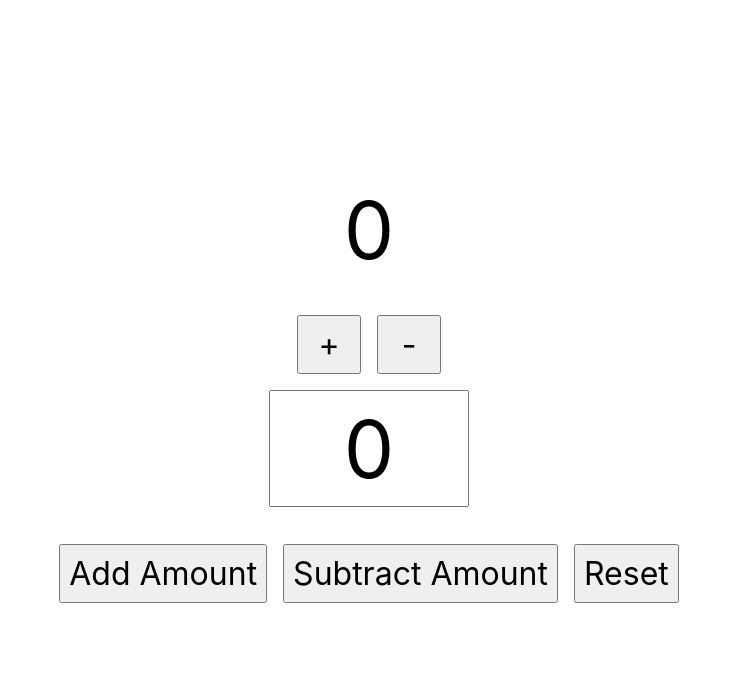
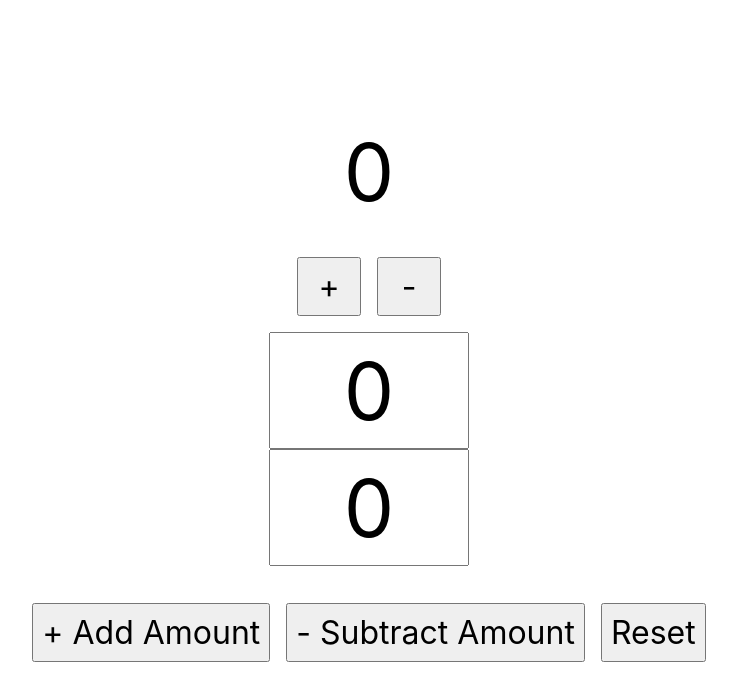
Before and after one commit to Gdansklol/redux-toolkit-a, a React (Create React App) app: page / in a window 1280 px wide. Shown: the top 700 px of the page, without its empty margins (271-1008 px from the left). Built offline with nearby package versions, Linux system fonts and the light colour scheme.

Commit message:
sloved prb of subtract amount input n button :)

```diff
--- a/src/features/counter/Counter.js
+++ b/src/features/counter/Counter.js
@@ -40,13 +40,20 @@ const Counter = () => {
 
             <input
                 type='text'
+                placeholder='+ num'
                 value={incrementAmount}
                 onChange={(e) => setIncrementAmount(e.target.value)}
             />
+            <input
+                type='text'
+                placeholder=' - '
+                value={decrementAmount} // Use decrementAmount here
+                onChange={(e) => setDecrementAmount(e.target.value)}
+/>
 
             <div>
-                <button onClick={() => dispatch(incrementByAmount(addValue))}>Add Amount</button>
-                <button onClick={() => dispatch(decrementByAmount(subtractValue))}>Subtract Amount</button>
+                <button onClick={() => dispatch(incrementByAmount(addValue))}> + Add Amount </button>
+                <button onClick={() => dispatch(decrementByAmount(subtractValue))}> - Subtract Amount</button>
 
                 <button onClick={resetAll}>Reset</button>
             </div>
```
Also changed, not shown: 1 other file (tests, documents, lock files or other folders).
